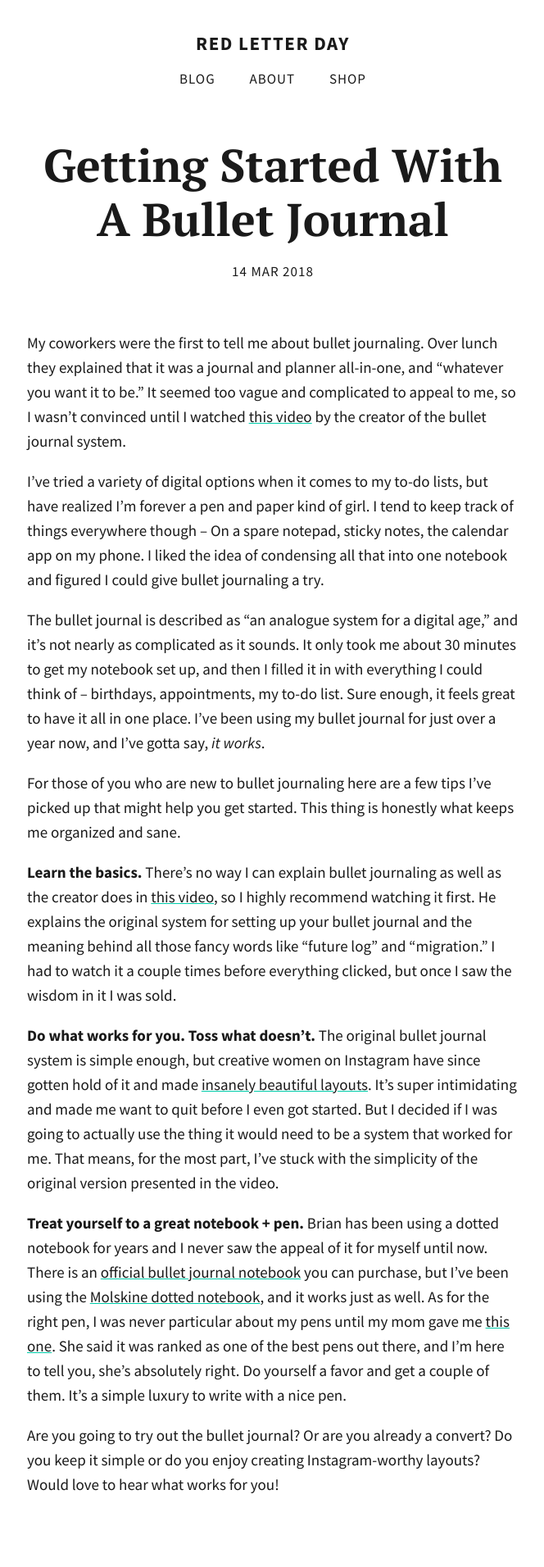
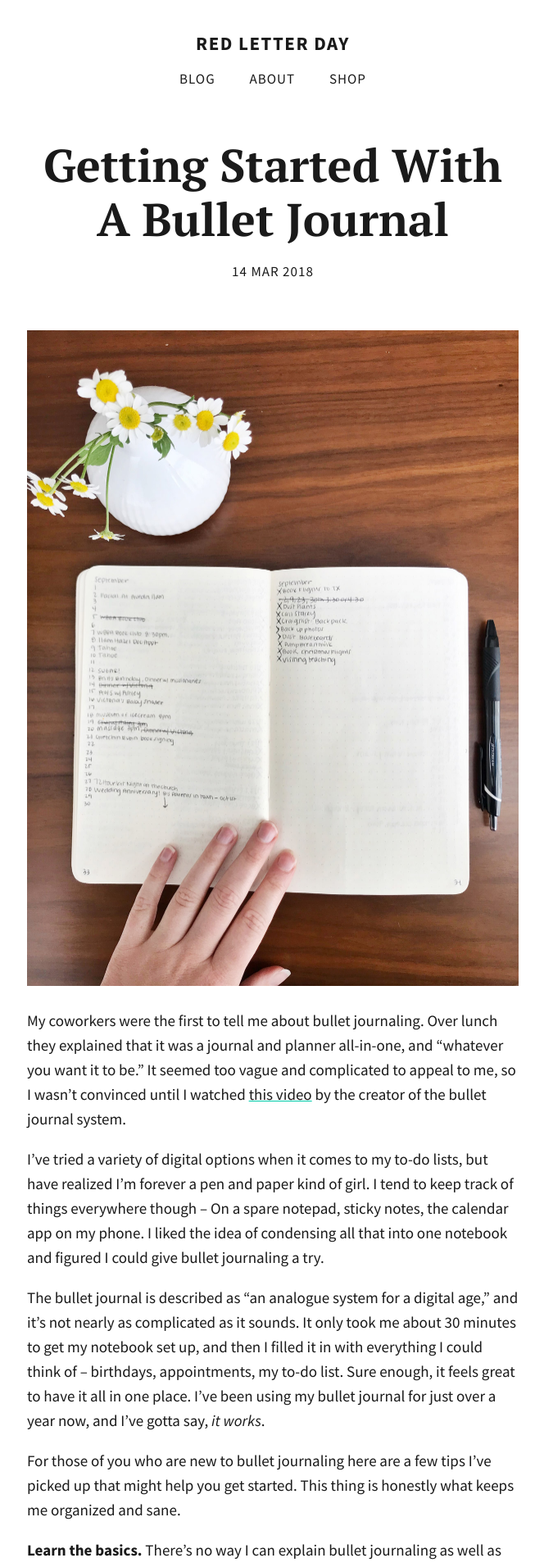
Before and after one commit to totiffany/totiffany.github.io, a Jekyll site: the page built from _posts/2018-03-14-Getting-Started-With-A-Bullet-Journal.md, in a window 1280 px wide. Shown: the top 1912 px of the page at 82% size, without its empty margins (307-971 px from the left). Built offline with Jekyll 4.4.1, drawn with Linux system fonts in a browser that asks for light colours; our own code applies the rules of GitHub Pages for plain Markdown files; comment, search, counter and statistics services are not loaded.

Commit message:
Update 2018-03-14-Getting-Started-With-A-Bullet-Journal.md

```diff
--- a/_posts/2018-03-14-Getting-Started-With-A-Bullet-Journal.md
+++ b/_posts/2018-03-14-Getting-Started-With-A-Bullet-Journal.md
@@ -6,9 +6,9 @@ description: >-
   want it to be." It seemed too vague and complicated to appeal to me, so I
   wasn't convinced until I watched this video by the creator of the bullet
   journal system.
-image: Bullet-Joural-Red-Letter-Day-2.JPG
+image: Bullet-Joural-Red-Letter-Day-2.jpg
 ---
-
+![Bullet-Joural-Red-Letter-Day-2.jpg]({{site.baseurl}}/img/Bullet-Joural-Red-Letter-Day-2.jpg)
 
 My coworkers were the first to tell me about bullet journaling. Over lunch they explained that it was a journal and planner all-in-one, and "whatever you want it to be." It seemed too vague and complicated to appeal to me, so I wasn't convinced until I watched [this video](http://bulletjournal.com) by the creator of the bullet journal system.
 
```
